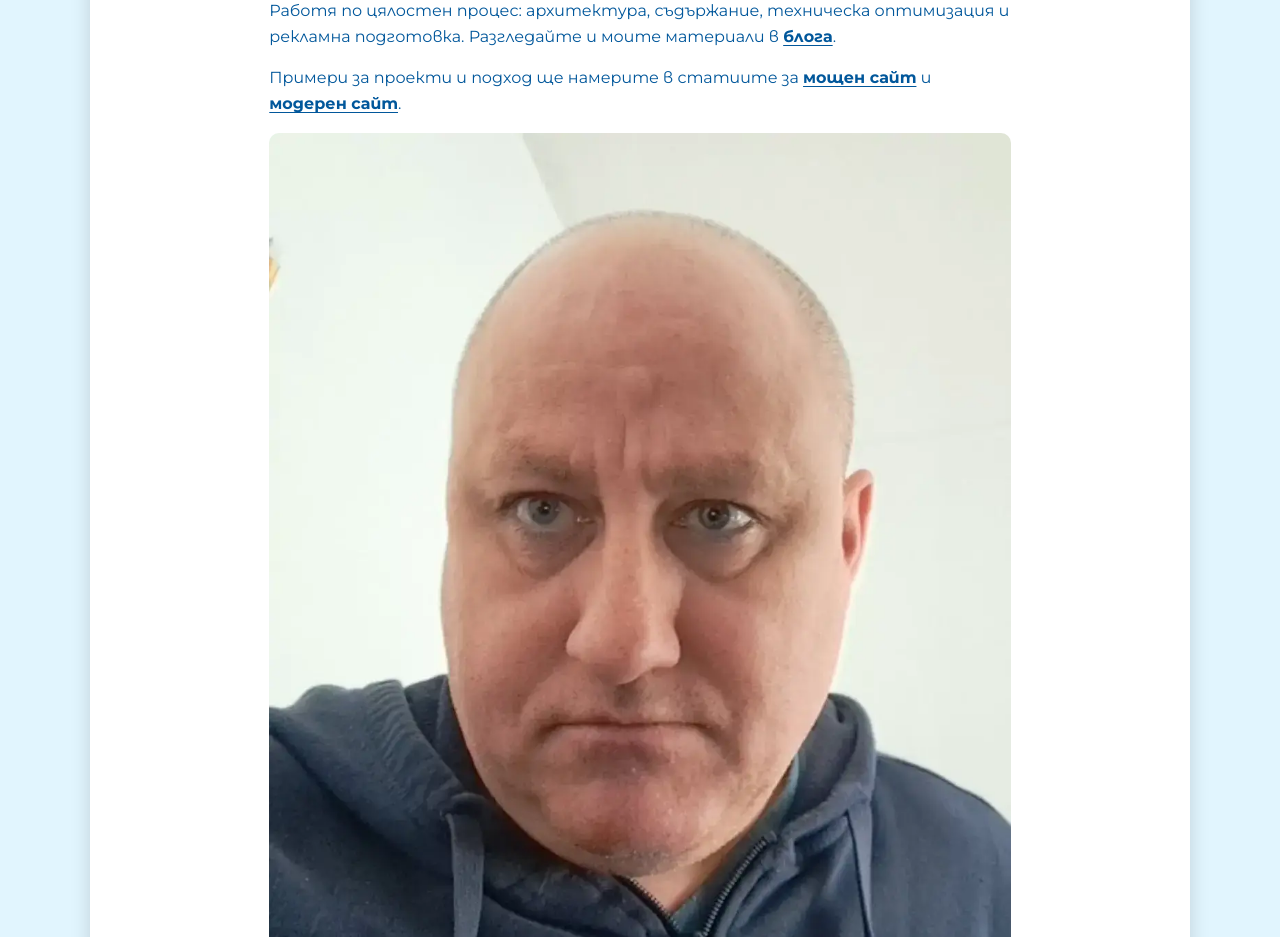
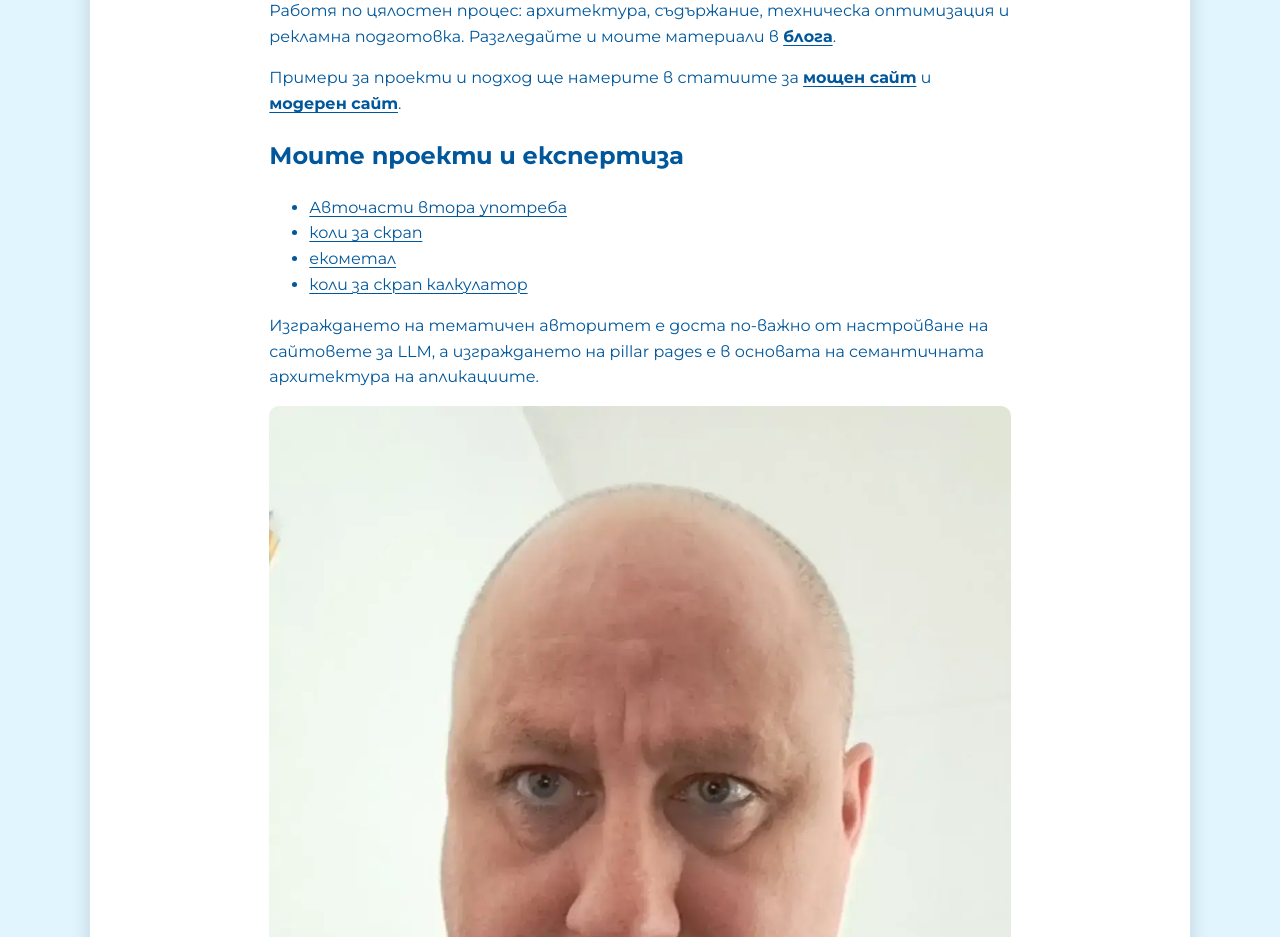
Before and after one commit to inweblife/inweblife, a Next.js app: page /about in a window 1280 px wide. Shown: the part 960-1897 px from the top of the page. Built offline with nearby package versions, Linux system fonts and the light colour scheme; a web font is replaced by a local one.

Commit message:
Update about.js

```diff
--- a/pages/about.js
+++ b/pages/about.js
@@ -58,6 +58,54 @@ const About = () => {
               </Link>
               .
             </p>
+
+            <section aria-labelledby="projects-expertise-title">
+              <h2 id="projects-expertise-title">Моите проекти и експертиза</h2>
+              <ul>
+                <li>
+                  <a
+                    href="https://carco.bg/"
+                    target="_blank"
+                    rel="noopener noreferrer"
+                  >
+                    Авточасти втора употреба
+                  </a>
+                </li>
+                <li>
+                  <a
+                    href="https://kolazascrap.com/"
+                    target="_blank"
+                    rel="noopener noreferrer"
+                  >
+                    коли за скрап
+                  </a>
+                </li>
+                <li>
+                  <a
+                    href="https://ecometal.bg/"
+                    target="_blank"
+                    rel="noopener noreferrer"
+                  >
+                    екометал
+                  </a>
+                </li>
+                <li>
+                  <a
+                    href="https://kolizascrap.com/"
+                    target="_blank"
+                    rel="noopener noreferrer"
+                  >
+                    коли за скрап калкулатор
+                  </a>
+                </li>
+              </ul>
+              <p>
+                Изграждането на тематичен авторитет е доста по-важно от
+                настройване на сайтовете за LLM, а изграждането на pillar pages
+                е в основата на семантичната архитектура на апликациите.
+              </p>
+            </section>
+
             <figure className={styles.picture}>
               <Image
                 src="/ivan.webp"
```
